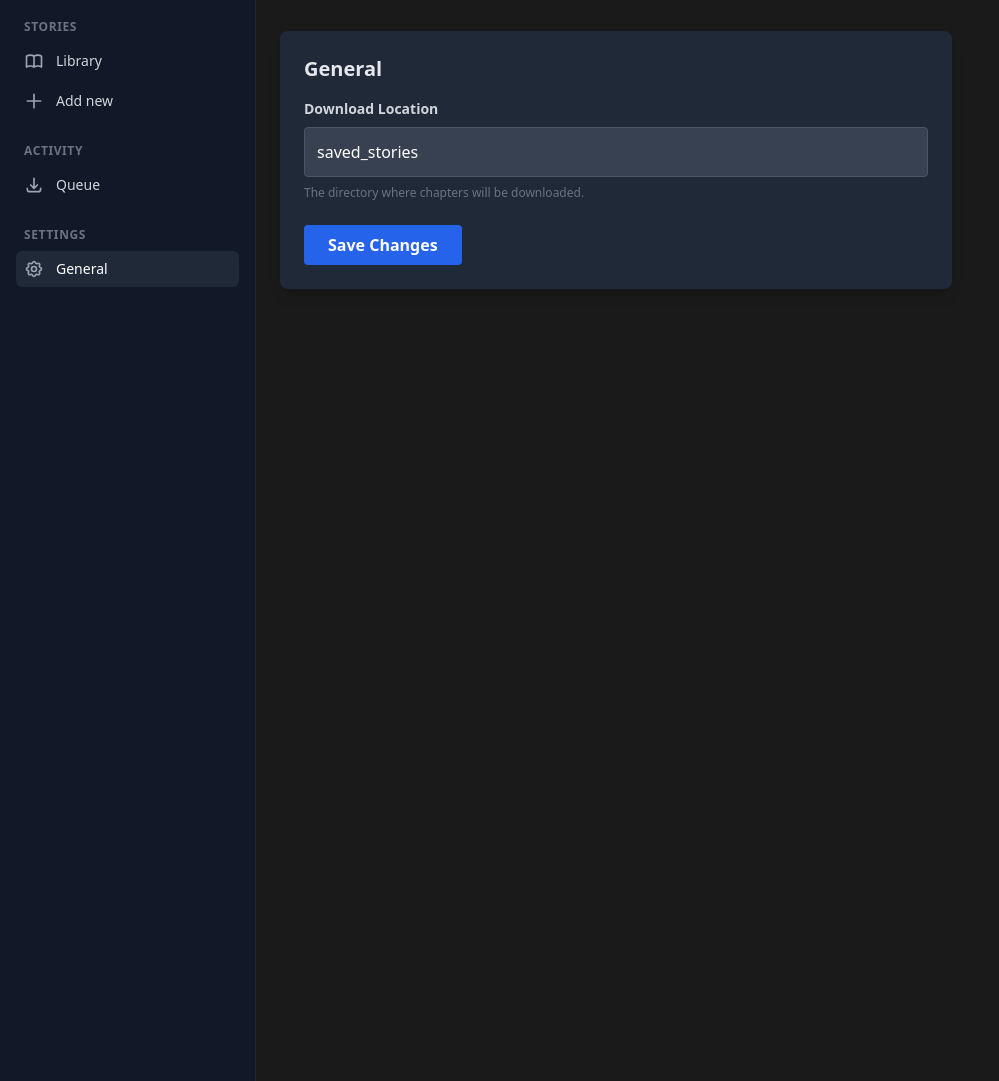
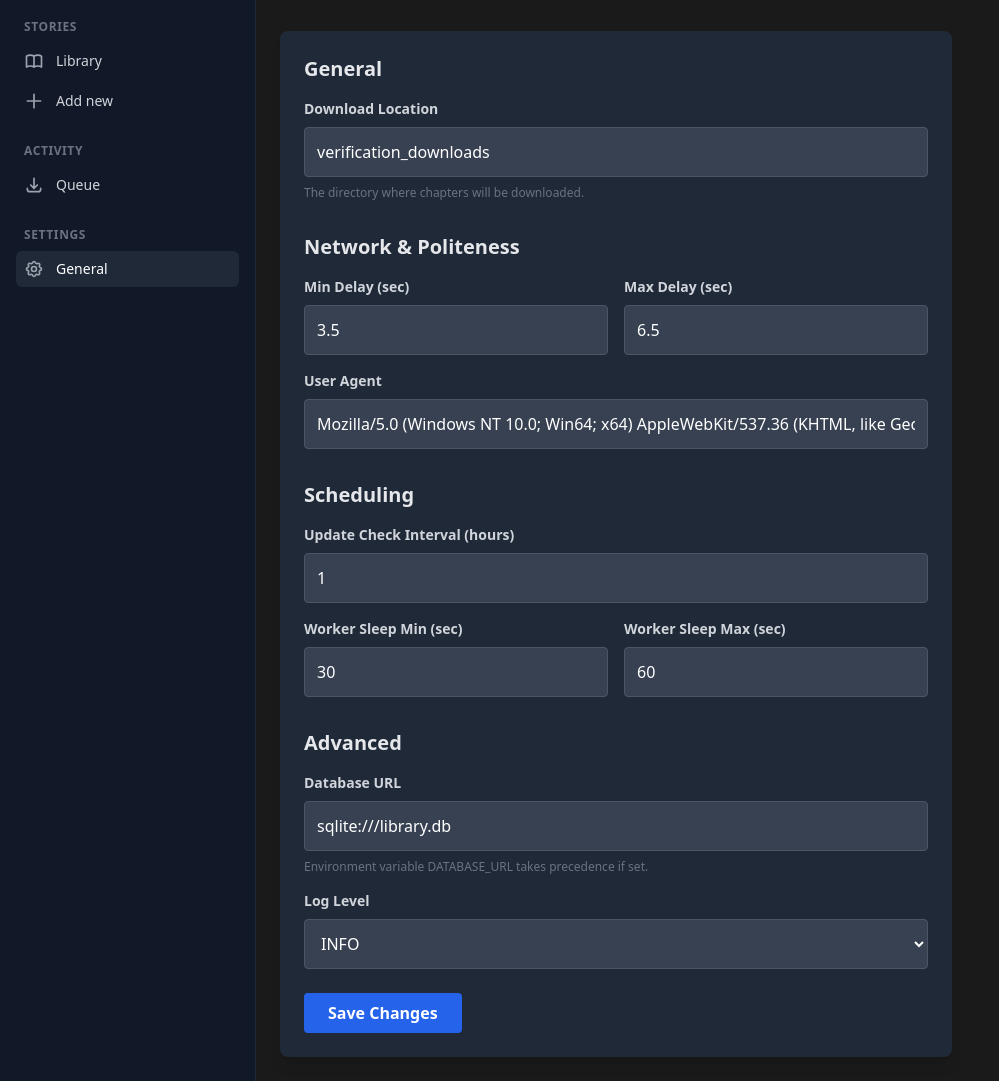
Before and after one commit to RationalAnarchist/ScribDB, a FastAPI app: page /settings in a window 1280 px wide. Shown: the part 61-1142 px from the top of the page, without its empty margins (0-999 px from the left). Run offline with FastAPI, Linux system fonts and the light colour scheme; some libraries are stand-ins or nearby versions.

Commit message:
Add extended configuration options to settings file and UI
Added support for configuring network delays, user agent, update intervals, worker sleep times, database URL, and log level via config.json and the settings UI.
Updated core components (PoliteRequester, Scheduler, Worker, Database) to respect these configurations.
Updated the Settings page to include form fields for all new options.

Co-authored-by: RationalAnarchist <45818300+RationalAnarchist@users.noreply.github.com>

```diff
--- a/app.py
+++ b/app.py
@@ -48,6 +48,14 @@ class UrlRequest(BaseModel):
 
 class SettingsRequest(BaseModel):
     download_path: str
+    min_delay: float = 2.0
+    max_delay: float = 5.0
+    user_agent: str = "Mozilla/5.0 (Windows NT 10.0; Win64; x64) AppleWebKit/537.36 (KHTML, like Gecko) Chrome/120.0.0.0 Safari/537.36"
+    update_interval_hours: int = 1
+    worker_sleep_min: float = 30.0
+    worker_sleep_max: float = 60.0
+    database_url: str = "sqlite:///library.db"
+    log_level: str = "INFO"
 
 # Scheduler instance
 scheduler = None
@@ -63,7 +71,9 @@ async def startup_event():
 
     logger.info("Starting scheduler...")
     scheduler = BackgroundScheduler()
-    scheduler.add_job(check_for_updates, 'interval', hours=1)
+    # Use configurable interval
+    interval = config_manager.get("update_interval_hours", 1)
+    scheduler.add_job(check_for_updates, 'interval', hours=interval)
     scheduler.start()
     logger.info("Scheduler started.")
 
@@ -129,13 +139,22 @@ async def get_queue(db: Session = Depends(get_db)):
 @app.get("/api/settings")
 async def get_settings():
     """Get current configuration."""
-    return {"download_path": config_manager.get("download_path")}
+    # Return all config values
+    return config_manager.config
 
 @app.post("/api/settings")
 async def update_settings(settings: SettingsRequest):
     """Update configuration."""
     try:
         config_manager.set("download_path", settings.download_path)
+        config_manager.set("min_delay", settings.min_delay)
+        config_manager.set("max_delay", settings.max_delay)
+        config_manager.set("user_agent", settings.user_agent)
+        config_manager.set("update_interval_hours", settings.update_interval_hours)
+        config_manager.set("worker_sleep_min", settings.worker_sleep_min)
+        config_manager.set("worker_sleep_max", settings.worker_sleep_max)
+        config_manager.set("database_url", settings.database_url)
+        config_manager.set("log_level", settings.log_level)
         return {"message": "Settings updated successfully"}
     except Exception as e:
         logger.error(f"Error updating settings: {e}")
--- a/config.json
+++ b/config.json
@@ -1,3 +1,11 @@
 {
-    "download_path": "saved_stories"
+    "download_path": "verification_downloads",
+    "min_delay": 3.5,
+    "max_delay": 6.5,
+    "user_agent": "Mozilla/5.0 (Windows NT 10.0; Win64; x64) AppleWebKit/537.36 (KHTML, like Gecko) Chrome/120.0.0.0 Safari/537.36",
+    "update_interval_hours": 1,
+    "worker_sleep_min": 30.0,
+    "worker_sleep_max": 60.0,
+    "database_url": "sqlite:///library.db",
+    "log_level": "INFO"
 }
--- a/config.py
+++ b/config.py
@@ -8,7 +8,15 @@ class ConfigManager:
     _instance = None
     CONFIG_FILE = "config.json"
     DEFAULT_CONFIG = {
-        "download_path": "saved_stories"
+        "download_path": "saved_stories",
+        "min_delay": 2.0,
+        "max_delay": 5.0,
+        "user_agent": "Mozilla/5.0 (Windows NT 10.0; Win64; x64) AppleWebKit/537.36 (KHTML, like Gecko) Chrome/120.0.0.0 Safari/537.36",
+        "update_interval_hours": 1,
+        "worker_sleep_min": 30.0,
+        "worker_sleep_max": 60.0,
+        "database_url": "sqlite:///library.db",
+        "log_level": "INFO"
     }
 
     def __new__(cls):
@@ -19,14 +27,18 @@ class ConfigManager:
 
     def load_config(self):
         """Loads configuration from file or creates default if missing."""
+        config = self.DEFAULT_CONFIG.copy()
+
         if not os.path.exists(self.CONFIG_FILE):
             logger.info(f"Config file not found. Creating default at {self.CONFIG_FILE}")
-            self.save_config(self.DEFAULT_CONFIG)
-            return self.DEFAULT_CONFIG.copy()
+            self.save_config(config)
+            return config
 
         try:
             with open(self.CONFIG_FILE, 'r') as f:
-                return json.load(f)
+                file_config = json.load(f)
+                config.update(file_config)
+            return config
         except Exception as e:
             logger.error(f"Failed to load config file: {e}. Using defaults.")
             return self.DEFAULT_CONFIG.copy()
--- a/scheduler.py
+++ b/scheduler.py
@@ -129,8 +129,9 @@ def start_scheduler():
 
     scheduler = BackgroundScheduler()
 
-    # Check for updates every hour
-    scheduler.add_job(check_for_updates, 'interval', hours=1)
+    # Check for updates every hour (configurable)
+    update_interval = config_manager.get("update_interval_hours", 1)
+    scheduler.add_job(check_for_updates, 'interval', hours=update_interval)
 
     # Process download queue every 2 minutes
     scheduler.add_job(process_download_queue, 'interval', minutes=2)
--- a/templates/settings.html
+++ b/templates/settings.html
@@ -19,6 +19,54 @@
                 <p class="text-xs text-gray-500 mt-2">The directory where chapters will be downloaded.</p>
             </div>
 
+            <h2 class="text-xl font-bold mb-4 text-gray-200 mt-8">Network & Politeness</h2>
+            <div class="grid grid-cols-2 gap-4 mb-4">
+                <div>
+                    <label class="block text-gray-300 text-sm font-bold mb-2" for="min-delay">Min Delay (sec)</label>
+                    <input type="number" step="0.1" id="min-delay" class="w-full p-3 rounded bg-gray-700 text-white border border-gray-600 focus:outline-none focus:border-blue-500 transition-colors">
+                </div>
+                <div>
+                    <label class="block text-gray-300 text-sm font-bold mb-2" for="max-delay">Max Delay (sec)</label>
+                    <input type="number" step="0.1" id="max-delay" class="w-full p-3 rounded bg-gray-700 text-white border border-gray-600 focus:outline-none focus:border-blue-500 transition-colors">
+                </div>
+            </div>
+            <div class="mb-6">
+                <label class="block text-gray-300 text-sm font-bold mb-2" for="user-agent">User Agent</label>
+                <input type="text" id="user-agent" class="w-full p-3 rounded bg-gray-700 text-white border border-gray-600 focus:outline-none focus:border-blue-500 transition-colors">
+            </div>
+
+            <h2 class="text-xl font-bold mb-4 text-gray-200 mt-8">Scheduling</h2>
+            <div class="mb-4">
+                <label class="block text-gray-300 text-sm font-bold mb-2" for="update-interval">Update Check Interval (hours)</label>
+                <input type="number" id="update-interval" class="w-full p-3 rounded bg-gray-700 text-white border border-gray-600 focus:outline-none focus:border-blue-500 transition-colors">
+            </div>
+            <div class="grid grid-cols-2 gap-4 mb-6">
+                <div>
+                    <label class="block text-gray-300 text-sm font-bold mb-2" for="worker-sleep-min">Worker Sleep Min (sec)</label>
+                    <input type="number" step="1" id="worker-sleep-min" class="w-full p-3 rounded bg-gray-700 text-white border border-gray-600 focus:outline-none focus:border-blue-500 transition-colors">
+                </div>
+                <div>
+                    <label class="block text-gray-300 text-sm font-bold mb-2" for="worker-sleep-max">Worker Sleep Max (sec)</label>
+                    <input type="number" step="1" id="worker-sleep-max" class="w-full p-3 rounded bg-gray-700 text-white border border-gray-600 focus:outline-none focus:border-blue-500 transition-colors">
+                </div>
+            </div>
+
+            <h2 class="text-xl font-bold mb-4 text-gray-200 mt-8">Advanced</h2>
+             <div class="mb-4">
+                <label class="block text-gray-300 text-sm font-bold mb-2" for="database-url">Database URL</label>
+                <input type="text" id="database-url" class="w-full p-3 rounded bg-gray-700 text-white border border-gray-600 focus:outline-none focus:border-blue-500 transition-colors">
+                 <p class="text-xs text-gray-500 mt-2">Environment variable DATABASE_URL takes precedence if set.</p>
+            </div>
+            <div class="mb-6">
+                <label class="block text-gray-300 text-sm font-bold mb-2" for="log-level">Log Level</label>
+                <select id="log-level" class="w-full p-3 rounded bg-gray-700 text-white border border-gray-600 focus:outline-none focus:border-blue-500 transition-colors">
+                    <option value="DEBUG">DEBUG</option>
+                    <option value="INFO">INFO</option>
+                    <option value="WARNING">WARNING</option>
+                    <option value="ERROR">ERROR</option>
+                </select>
+            </div>
+
             <div class="flex items-center gap-4">
                 <button type="submit" id="save-btn" class="bg-blue-600 hover:bg-blue-700 text-white font-bold py-2 px-6 rounded transition-colors flex items-center gap-2">
                     Save Changes
@@ -38,6 +86,15 @@
                 const data = await response.json();
 
                 document.getElementById('download-path').value = data.download_path || '';
+                document.getElementById('min-delay').value = data.min_delay || 2.0;
+                document.getElementById('max-delay').value = data.max_delay || 5.0;
+                document.getElementById('user-agent').value = data.user_agent || '';
+                document.getElementById('update-interval').value = data.update_interval_hours || 1;
+                document.getElementById('worker-sleep-min').value = data.worker_sleep_min || 30.0;
+                document.getElementById('worker-sleep-max').value = data.worker_sleep_max || 60.0;
+                document.getElementById('database-url').value = data.database_url || '';
+                document.getElementById('log-level').value = data.log_level || 'INFO';
+
             } catch (err) {
                 console.error("Error loading settings:", err);
                 document.getElementById('status-msg').innerText = "Failed to load settings.";
@@ -53,13 +110,23 @@
             btn.innerHTML = 'Saving...';
             document.getElementById('status-msg').innerText = '';
 
-            const downloadPath = document.getElementById('download-path').value;
+            const payload = {
+                download_path: document.getElementById('download-path').value,
+                min_delay: parseFloat(document.getElementById('min-delay').value),
+                max_delay: parseFloat(document.getElementById('max-delay').value),
+                user_agent: document.getElementById('user-agent').value,
+                update_interval_hours: parseInt(document.getElementById('update-interval').value),
+                worker_sleep_min: parseFloat(document.getElementById('worker-sleep-min').value),
+                worker_sleep_max: parseFloat(document.getElementById('worker-sleep-max').value),
+                database_url: document.getElementById('database-url').value,
+                log_level: document.getElementById('log-level').value
+            };
 
             try {
                 const response = await fetch('/api/settings', {
                     method: 'POST',
                     headers: {'Content-Type': 'application/json'},
-                    body: JSON.stringify({download_path: downloadPath})
+                    body: JSON.stringify(payload)
                 });
 
                 if (!response.ok) throw new Error('Failed to save settings');
--- a/worker.py
+++ b/worker.py
@@ -20,8 +20,10 @@ def worker():
     init_db()
 
     while True:
-        # Random sleep time between 30 and 60 seconds
-        sleep_time = random.uniform(30, 60)
+        # Random sleep time between configured min and max
+        min_sleep = config_manager.get('worker_sleep_min', 30.0)
+        max_sleep = config_manager.get('worker_sleep_max', 60.0)
+        sleep_time = random.uniform(min_sleep, max_sleep)
 
         session = SessionLocal()
         try:
```
Also changed, not shown: database.py (+6 -1 lines), polite_requester.py (+10 -3 lines), 1 other file.
